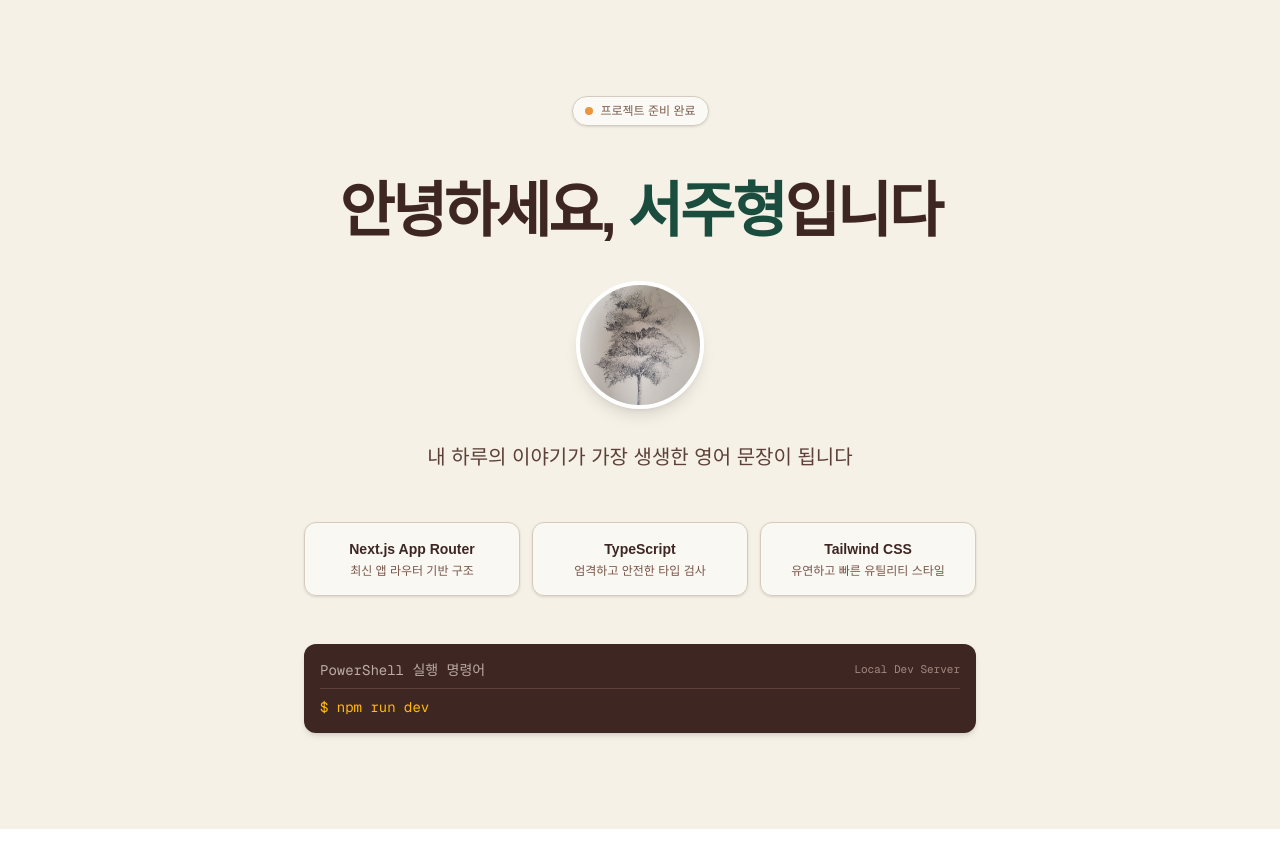
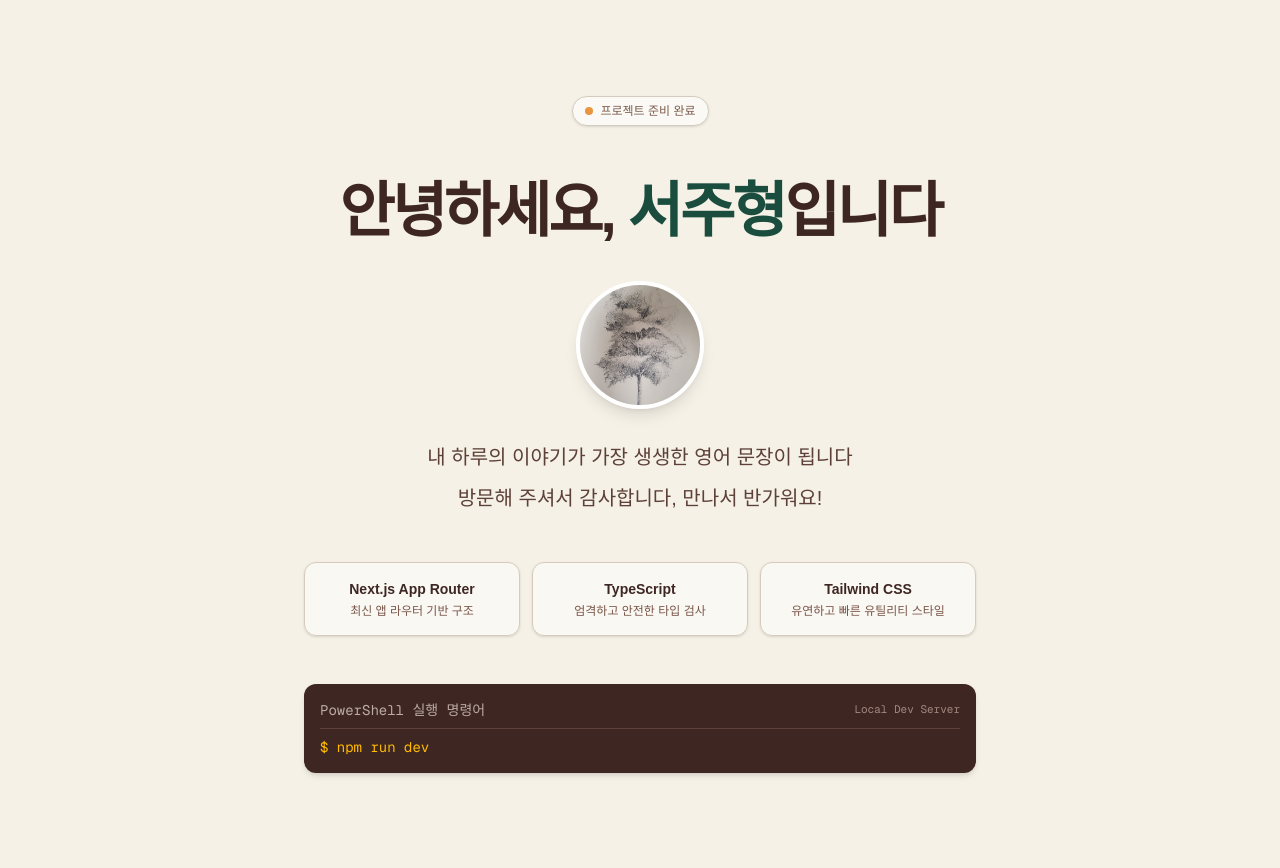
Before and after one commit to Juna379/my-first-site, a Next.js app: page / in a window 1280 px wide. Before the commit the page ends 829 px from the top, so only its background shows below. Built offline with nearby package versions, Linux system fonts and the light colour scheme.

Commit message:
Add greeting line to home page

```diff
--- a/app/page.tsx
+++ b/app/page.tsx
@@ -27,6 +27,9 @@ export default function Home() {
 
           <p className="text-[0.95rem] sm:text-lg lg:text-xl text-[#5D4037] dark:text-[#D7CCC8] max-w-lg font-medium leading-relaxed text-balance break-words">
             내 하루의 이야기가 가장 생생한 영어 문장이 됩니다
+          </p>
+          <p className="-mt-4 sm:-mt-6 text-[0.95rem] sm:text-lg lg:text-xl text-[#5D4037] dark:text-[#D7CCC8] max-w-lg font-medium leading-relaxed text-balance break-words">
+            방문해 주셔서 감사합니다, 만나서 반가워요!
           </p>
         </div>
 
```
